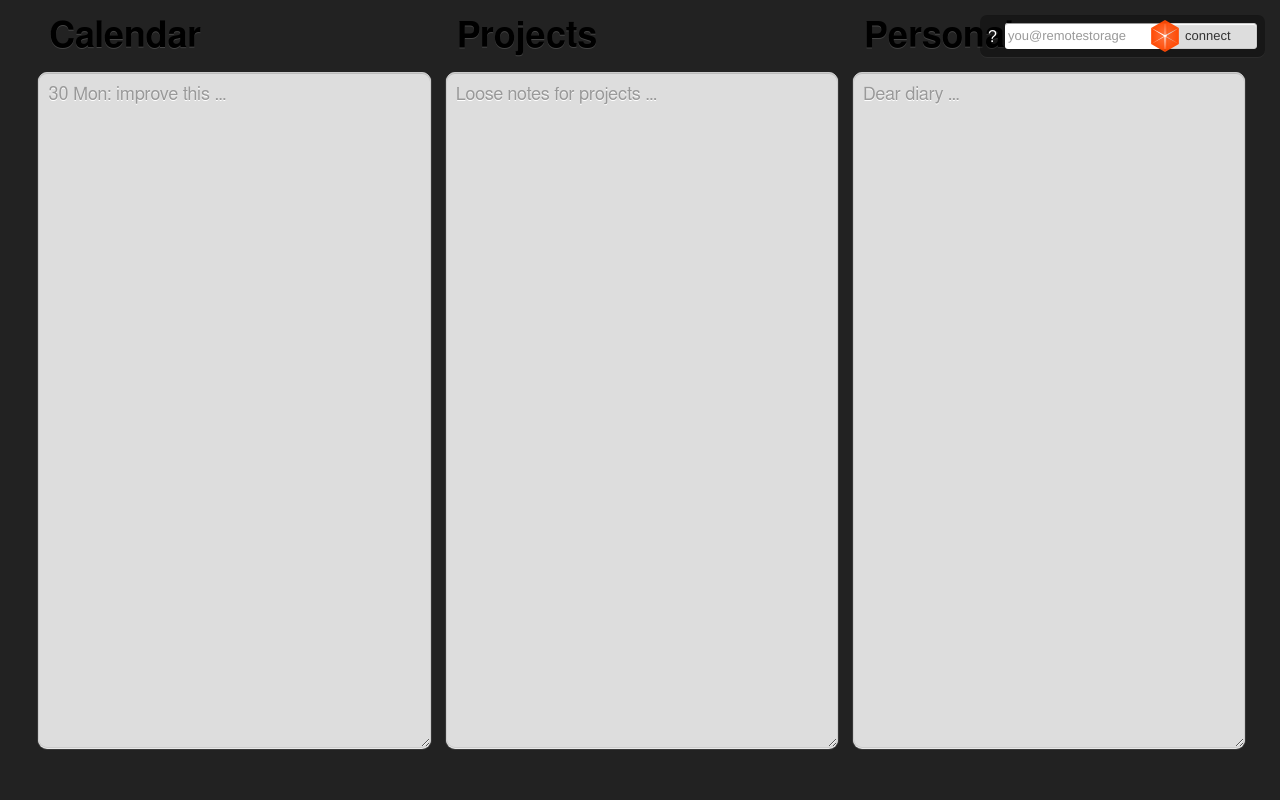
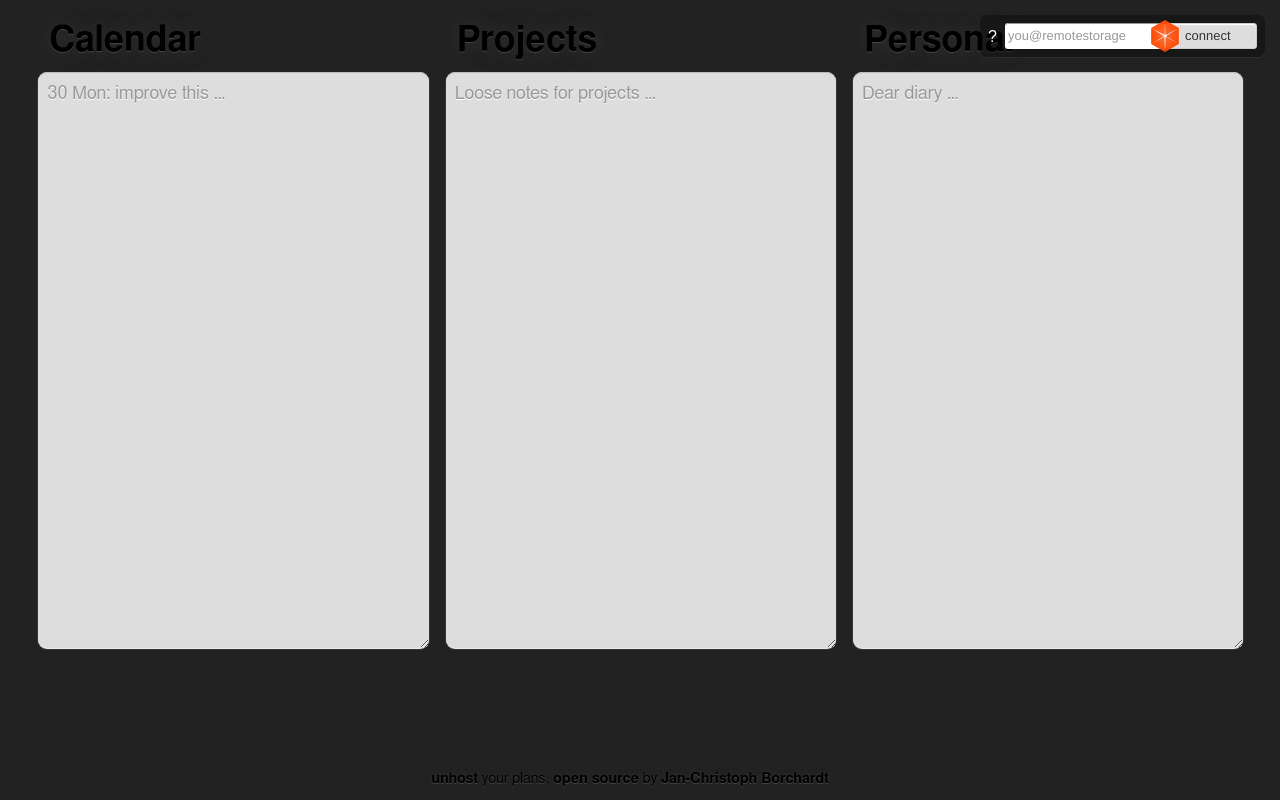
Before and after one commit to merunga/docrastinate, a plain HTML site: page index.html in a window 1280 px wide. Drawn offline with Linux system fonts and the light colour scheme.

Commit message:
adding footer

```diff
--- a/css/custom.css
+++ b/css/custom.css
@@ -4,15 +4,19 @@ html, body { margin:0; padding:0; height:100%; width:100%; position:absolute; ba
 .row-fluid .span4+.span4 { margin-left:.2%; }
 .row-fluid .span4:last-child { margin-left:.2%; }
 header { height:2em; }
-h2 { margin:.5em .3em; color:#000; text-shadow:0 1px 0 #444; font-size:1em; }
+h2 { margin:.6em .3em; color:#000; text-shadow:0 1px 0 #444, 0 0 .5em #333; font-size:1em; }
+
 article { position:absolute; height:82%; }
 article .span4 { height:100%; }
-textarea { position:relative; width:92%; min-height:100%; height:100% border:0; border-radius:.5em; box-shadow:0 1px 1px #fff, 0 1px 0 #bbb inset; padding:.5em; background:#ddd; color:#555; font:normal .5em/150% FreeSans,Helvetica,sans-serif; text-shadow:0 1px 0 #fff; transition:background 200ms, color 200ms, box-shadow 500ms, border-color 200ms; }
-textarea:focus { background:#eee; color:#000; border-color:rgba(82, 168, 236, .8); outline:0; outline:thin dotted 9; box-shadow: inset 0 1px 1px rgba(0, 0, 0, .075), 0 0 20px rgba(82, 168, 236, 1);}
+textarea { position:relative; width:92%; min-height:85%; border:0; border-radius:.5em; box-shadow:0 1px 1px #fff, 0 1px 0 #bbb inset; padding:.5em; background:#ddd; color:#555; font:normal .5em/150% FreeSans,Helvetica,sans-serif; text-shadow:0 1px 0 #fff; transition:background 200ms, color 200ms, box-shadow 500ms, border-color 200ms; }
+textarea:focus { background:#eee; color:#000; border-color:rgba(82, 168, 236, .8); outline:0; outline:thin dotted 9; box-shadow:inset 0 1px 1px rgba(0, 0, 0, .075), 0 0 20px rgba(82, 168, 236, 1);}
 #calendar {  }
 #projects {  }
 #personal {  }
 
+footer { position:absolute; bottom:0; left:50%; margin-left:-14.5em; font-size:.4em; line-height:3em; color:#000; text-shadow:0 1px 0 #444, 0 0 5px #333; }
+footer a { color:#000; font-weight:bold; }
+footer a:hover, footer a:focus { color:#111; text-decoration:none; }
 
 /* Scrolling shadows by @kizmarh */
 .scrollbox { position:relative; z-index:1; overflow:auto; background-repeat:no-repeat; background-image:radial-gradient(50% 0, farthest-side, rgba(0,0,0,0.2), rgba(0,0,0,0)), radial-gradient(50% 100%,farthest-side, rgba(0,0,0,0.2), rgba(0,0,0,0)); background-position:0 0, 0 100%; background-size:100% 14px; }
--- a/index.html
+++ b/index.html
@@ -23,6 +23,8 @@
 	<div class="span4"><textarea id="personal" class="scrollbox" placeholder="Dear diary …"></textarea></div>
 </article>
 
+<footer><a href="http://unhosted.org">unhost</a> your plans, <a href="http://github.com/jancborchardt/docrastinate">open source</a> by <a href="http://jancborchardt.net">Jan-Christoph Borchardt</a>
+
 <script src="syncer/include.js"></script>
 <script src="js/jquery-1.7.2.min.js"></script>
 <script src="js/bootstrap.min.js"></script>
```
